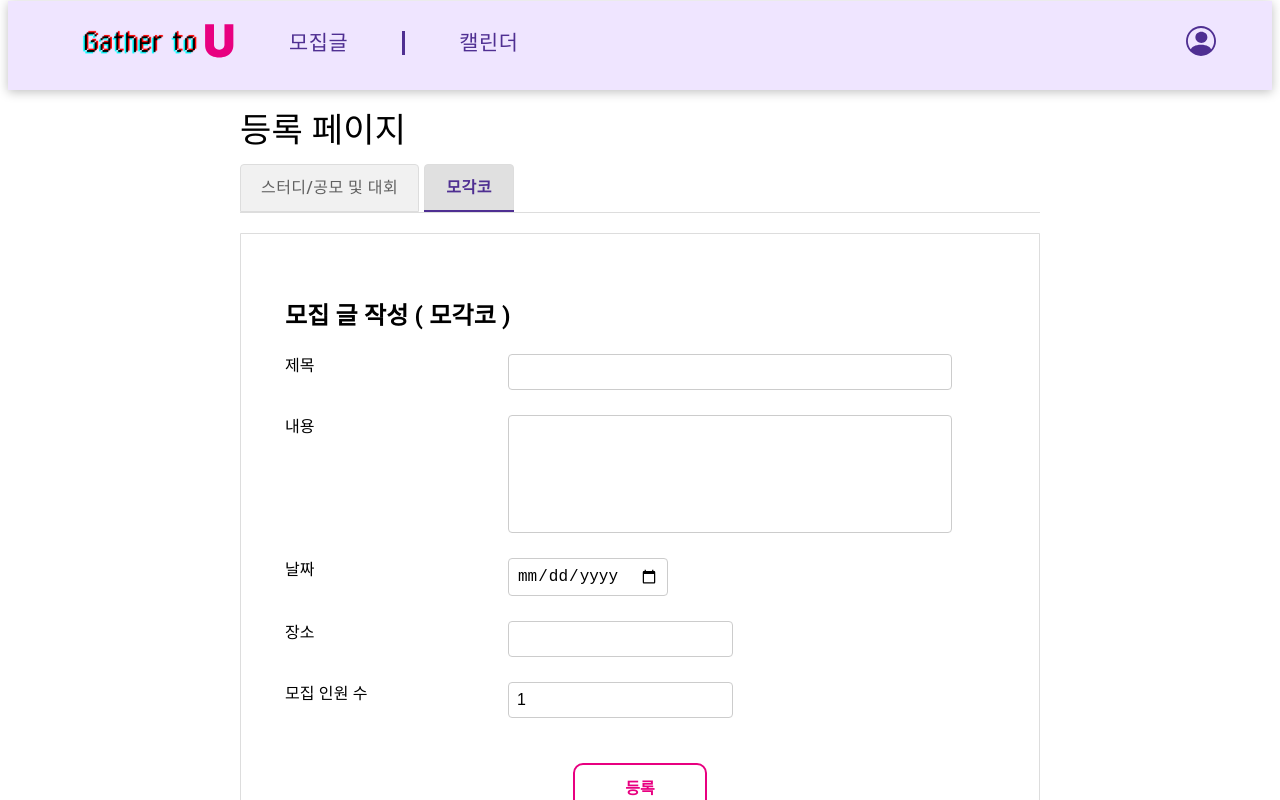
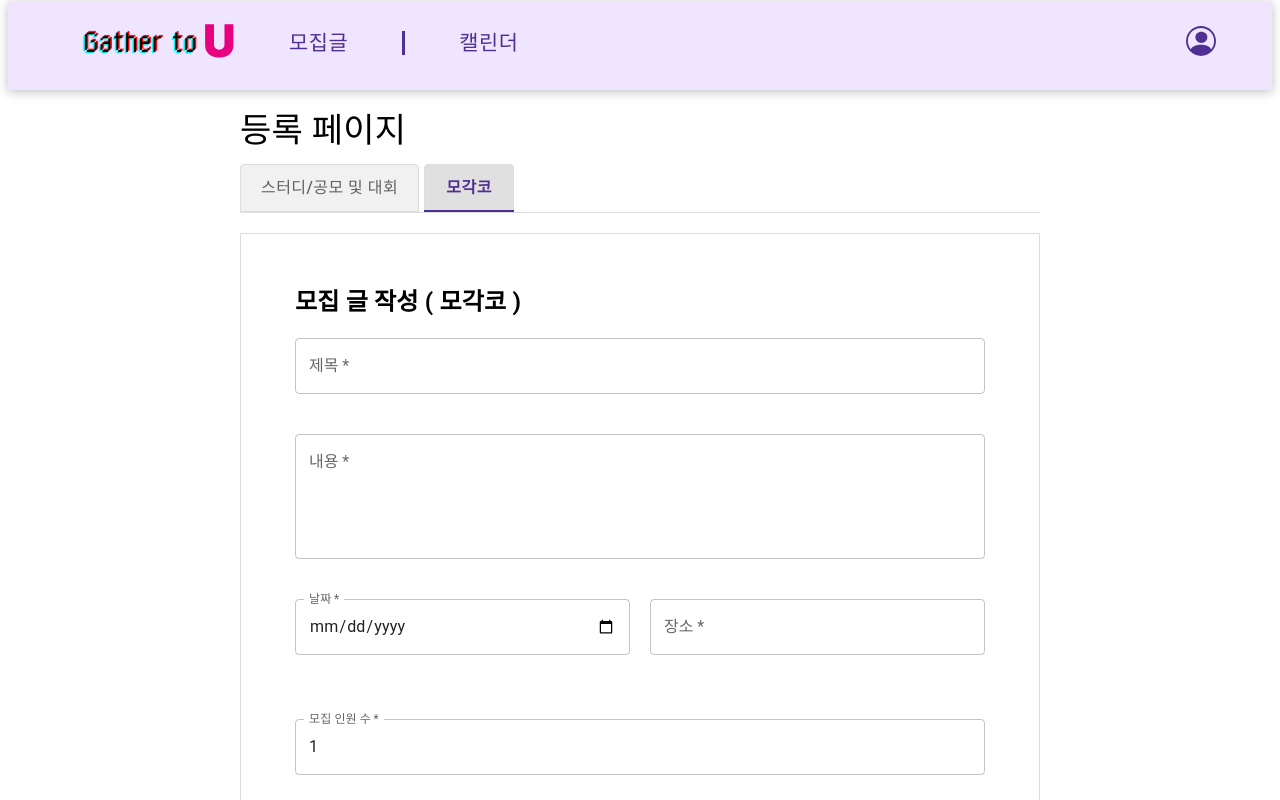
Before and after one commit to dyeon-dev/Gather_To_U, a React (Create React App) app: page /newpost in a window 1280 px wide. Both pictures are taken after a click on the tab "모각코". Shown: the top 800 px of the page. Built offline with nearby package versions, Linux system fonts and the light colour scheme.

Commit message:
NewPost.mok.js에 material ui 적용 NewPost.js 모임 방식 select 항목 중 '미정' 추가

```diff
--- a/package.json
+++ b/package.json
@@ -5,7 +5,7 @@
   "dependencies": {
     "@emotion/react": "^11.13.3",
     "@emotion/styled": "^11.13.0",
-    "@mui/icons-material": "^6.0.2",
+    "@mui/icons-material": "^6.1.0",
     "@mui/material": "^6.0.2",
     "@testing-library/jest-dom": "^5.17.0",
     "@testing-library/react": "^13.4.0",
--- a/src/components/views/MyPage/MyPage.js
+++ b/src/components/views/MyPage/MyPage.js
@@ -7,7 +7,6 @@ function MyPage() {
   const handleClick = (buttonIndex) => {
     setActiveButton(buttonIndex);
   };
-
 
   const buttonStyles = (isActive) => ({
     backgroundColor: isActive ? '#E80080' : '#d3d3d3',
@@ -20,9 +19,9 @@ function MyPage() {
   });
 
   const posts = [
-    { title: '한번만 모여주세요 제발', content: '강남역에서 모각코 해볼 예정입니다.', extraInfo: '모임 장소: 강남역' },
-    { title: '스터디 모집', content: 'CS 면접 대비 스터디 모집합니다.' , extraInfo: '온라인'},
-    { title: '공모전 모집', content: '해커톤 같이 나갈 사람' , extraInfo: '' },
+    { title: '한번만 모여주세요 제발', content: '강남역에서 모각코 해볼 예정입니다.', extraInfo: '모임 장소: 강남역', date: '2024-09-20' },
+    { title: '스터디 모집', content: 'CS 면접 대비 스터디 모집합니다.', extraInfo: '온라인', date: '2024-10-01' },
+    { title: '공모전 모집', content: '해커톤 같이 나갈 사람', extraInfo: '', date: '2024-09-25' },
   ];
 
   return (
@@ -56,6 +55,9 @@ function MyPage() {
                   {post.extraInfo}
                 </Typography>
               )}
+              <Typography variant="body2" color="text.secondary" sx={{ marginTop: '10px' }}>
+                날짜: {post.date}
+              </Typography>
             </CardContent>
           </Card>
         ))}
--- a/src/components/views/NewPostPage/NewPost.js
+++ b/src/components/views/NewPostPage/NewPost.js
@@ -1,5 +1,5 @@
 import React, { useState } from 'react';
-import { TextField, Button, Radio, RadioGroup, FormControlLabel, FormControl, FormLabel, Select, MenuItem, InputLabel } from '@mui/material';
+import { TextField, Button, Radio, RadioGroup, FormControlLabel, FormControl, FormLabel, Select, MenuItem, InputLabel, Grid } from '@mui/material';
 import { useNavigate } from 'react-router-dom';
 
 export default function RegisterPage() {
@@ -25,7 +25,7 @@ export default function RegisterPage() {
     };
 
     console.log('등록 정보:', registrationData);
-    navigate('/mainpage');
+    navigate('/'); // 등록 버튼 누르면 메인 페이지로
   };
 
   return (
@@ -55,6 +55,8 @@ export default function RegisterPage() {
           sx={{ mb: 3 }}
         />
 
+        <Grid container spacing={2} sx={{ mb: 3 }}>
+          <Grid item xs={4}>
             <TextField
               label="모집 마감일"
               type="date"
@@ -65,9 +67,10 @@ export default function RegisterPage() {
               value={deadline}
               onChange={(e) => setDeadline(e.target.value)}
               required
-          sx={{ mb: 3 }}
             />
+          </Grid>
 
+          <Grid item xs={6}>
             <TextField
               label="모집 인원 수"
               type="number"
@@ -76,8 +79,9 @@ export default function RegisterPage() {
               value={maxParticipants}
               onChange={(e) => setMaxParticipants(e.target.value)}
               required
-          sx={{ mb: 3 }}
             />
+          </Grid>
+        </Grid>
 
         <FormControl component="fieldset" sx={{ mb: 3 }}>
           <FormLabel component="legend">모임 목적</FormLabel>
@@ -103,15 +107,26 @@ export default function RegisterPage() {
             <MenuItem value="온라인">온라인</MenuItem>
             <MenuItem value="오프라인">오프라인</MenuItem>
             <MenuItem value="온/오프 병행">온/오프 병행</MenuItem>
+            <MenuItem value="미정">미정</MenuItem>
           </Select>
         </FormControl>
 
         <Button
           type="submit"
           variant="contained"
-          color="primary"
-          fullWidth
-          sx={{ padding: '10px', fontSize: '16px' }}
+
+          fullWidth={false}
+          sx={{
+            padding: '8px 20px',
+            fontSize: '14px',
+            backgroundColor: '#E80080',
+            color: 'white',
+            display: 'block',
+            margin: '20px auto',
+            '&:hover': {
+            backgroundColor: '#E80080',
+            }
+          }}
         >
           등록
         </Button>
--- a/src/components/views/NewPostPage/NewPost_mok.js
+++ b/src/components/views/NewPostPage/NewPost_mok.js
@@ -1,4 +1,5 @@
 import React, { useState } from 'react';
+import { TextField, Button, Box, Typography } from '@mui/material';
 
 export default function NewPostPagemok() {
   const [title, setTitle] = useState('');
@@ -22,72 +23,88 @@ export default function NewPostPagemok() {
   };
 
   return (
-    <div style={styles.container}>
-      <h2>모집 글 작성 ( 모각코 ) </h2>
-      <form onSubmit={handleSubmit} style={styles.form}>
-        <div style={styles.formGroup}>
-          <label htmlFor="title" style={styles.label}>제목</label>
-          <input
-            type="text"
-            id="title"
+    <Box sx={styles.container}>
+      <Typography
+        variant="h4"
+        gutterBottom
+        sx={{
+          textAlign: 'left',
+          marginBottom: '20px',
+          fontWeight: 'bold',
+          fontSize: '24px',
+        }}
+      >
+        모집 글 작성 ( 모각코 )
+      </Typography>
+      <Box component="form" onSubmit={handleSubmit} sx={styles.form}>
+        <TextField
+          label="제목"
           value={title}
           onChange={(e) => setTitle(e.target.value)}
           required
-            style={styles.input}
+          fullWidth
         />
-        </div>
 
-        <div style={styles.formGroup}>
-          <label htmlFor="description" style={styles.label}>내용</label>
-          <textarea
-            id="description"
+        <TextField
+          label="내용"
           value={description}
           onChange={(e) => setDescription(e.target.value)}
           required
-            style={styles.textarea}
+          multiline
+          rows={4}
+          fullWidth
         />
-        </div>
 
-        <div style={styles.formGroup}>
-          <label htmlFor="date" style={styles.label}>날짜</label>
-          <input
+        <Box sx={{ display: 'flex', gap: '20px', mb: 3 }}>
+          <TextField
+            label="날짜"
             type="date"
-            id="date"
             value={date}
             onChange={(e) => setDate(e.target.value)}
             required
-            style={styles.smallInput}
+            InputLabelProps={{ shrink: true }}
+            sx={styles.smallInput}
           />
-        </div>
 
-        <div style={styles.formGroup}>
-          <label htmlFor="location" style={styles.label}>장소</label>
-          <input
-            type="text"
-            id="location"
+          <TextField
+            label="장소"
             value={location}
             onChange={(e) => setLocation(e.target.value)}
             required
-            style={styles.smallInput}
+            sx={styles.smallInput}
           />
-        </div>
+        </Box>
 
-        <div style={styles.formGroup}>
-          <label htmlFor="maxParticipants" style={styles.label}>모집 인원 수</label>
-          <input
+        <TextField
+          label="모집 인원 수"
           type="number"
-            id="maxParticipants"
           value={maxParticipants}
-            min="1"
           onChange={(e) => setMaxParticipants(e.target.value)}
           required
-            style={styles.smallInput}
+          InputProps={{ inputProps: { min: 1 } }}
+          sx={styles.smallInput}
         />
-        </div>
 
-        <button type="submit" style={styles.button}>등록</button>
-      </form>
-    </div>
+        <Button
+          type="submit"
+          variant="contained"
+          color="primary"
+          sx={{
+            padding: '8px 20px',
+            fontSize: '14px',
+            backgroundColor: '#E80080',
+            color: '#fff',
+            display: 'block',
+            margin: '20px auto',
+            '&:hover': {
+              backgroundColor: '#d40070',
+            },
+          }}
+        >
+          등록
+        </Button>
+      </Box>
+    </Box>
   );
 }
 
@@ -95,57 +112,14 @@ const styles = {
   container: {
     maxWidth: '800px',
     margin: '0 auto',
-    padding: '20px',
+    padding: '30px',
   },
   form: {
     display: 'flex',
     flexDirection: 'column',
-    gap: '25px',
-  },
-  formGroup: {
-    display: 'flex',
-    alignItems: 'flex-start',
-    gap : '10px',
-  },
-  label: {
-    fontSize: '16px',
-    flexBasis: '30%',
-    margin: '0',
-  },
-  input: {
-    flexBasis: '60%',
-    padding: '8px',
-    fontSize: '16px',
-    borderRadius: '4px',
-    border: '1px solid #ccc',
+    gap: '40px',
   },
   smallInput: {
-    flexBasis: '20%',
-    padding: '8px',
-    fontSize: '16px',
-    borderRadius: '4px',
-    border: '1px solid #ccc',
-    resize: 'none',
-  },
-  textarea: {
-    flexBasis: '60%',
-    padding: '8px',
-    fontSize: '16px',
-    height: '100px',
-    borderRadius: '4px',
-    border: '1px solid #ccc',
-    resize: 'none',
-  },
-  button: {
-    padding: '10px 50px',
-    backgroundColor: '#fff',
-    color: '#E80080',
-    border: '2px solid #E80080',
-    borderRadius: '10px',
-    fontSize: '16px',
-    fontWeight: 'bold',
-    cursor: 'pointer',
-    marginTop: '20px',
-    alignSelf: 'center',
+    flex: 1,
   },
 };
```
Also changed, not shown: 1 other file (tests, documents, lock files or other folders). Lines whose indentation alone changed are shown as unchanged.
